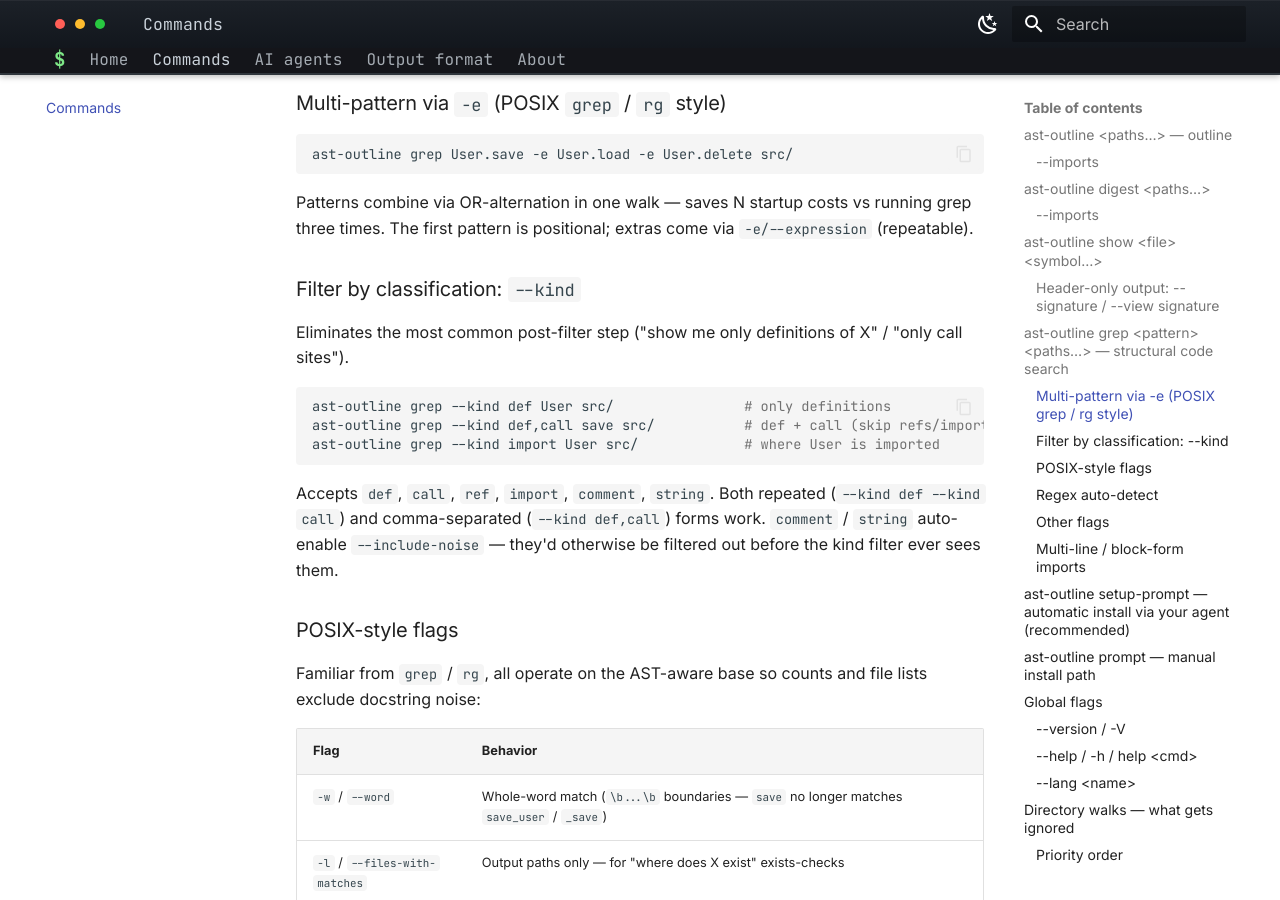
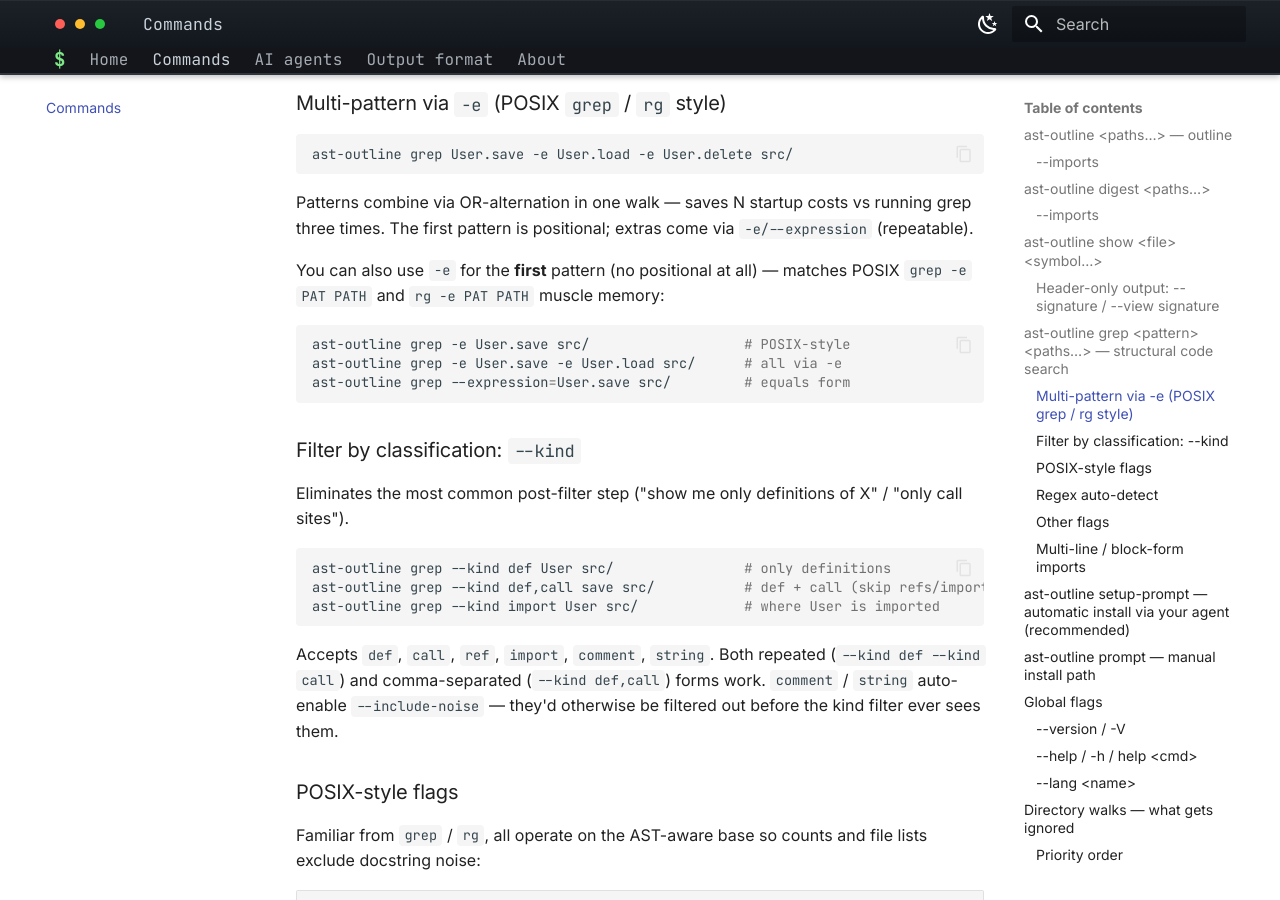
Before and after one commit to ast-outline/ast-outline.github.io, an MkDocs documentation site: the page built from docs/commands.md, in a window 1280 px wide and 900 px high, scrolled down 3848 px. Built offline with MkDocs 1.6.1 and Material for MkDocs 9.7.7, drawn with Linux system fonts in a browser that asks for light colours.

Commit message:
docs: v0.8.1 — `grep -e PAT PATHS...` POSIX form (no positional pattern); history timeline entry

````diff
--- a/docs/commands.md
+++ b/docs/commands.md
@@ -199,6 +199,15 @@ ast-outline grep User.save -e User.load -e User.delete src/
 Patterns combine via OR-alternation in one walk — saves N startup
 costs vs running grep three times. The first pattern is positional;
 extras come via `-e/--expression` (repeatable).
+
+You can also use `-e` for the **first** pattern (no positional at all)
+— matches POSIX `grep -e PAT PATH` and `rg -e PAT PATH` muscle memory:
+
+```bash
+ast-outline grep -e User.save src/                   # POSIX-style
+ast-outline grep -e User.save -e User.load src/      # all via -e
+ast-outline grep --expression=User.save src/         # equals form
+```
 
 ### Filter by classification: `--kind`
 
````
Also changed, not shown: docs/history.md (+1 -0 lines).
